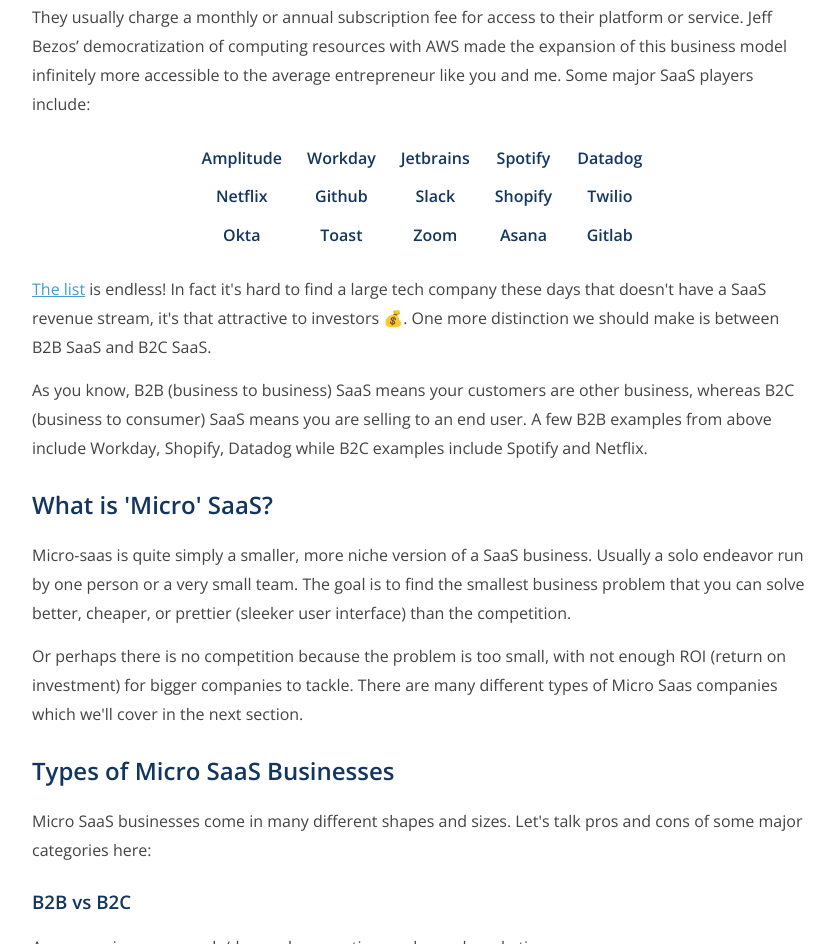
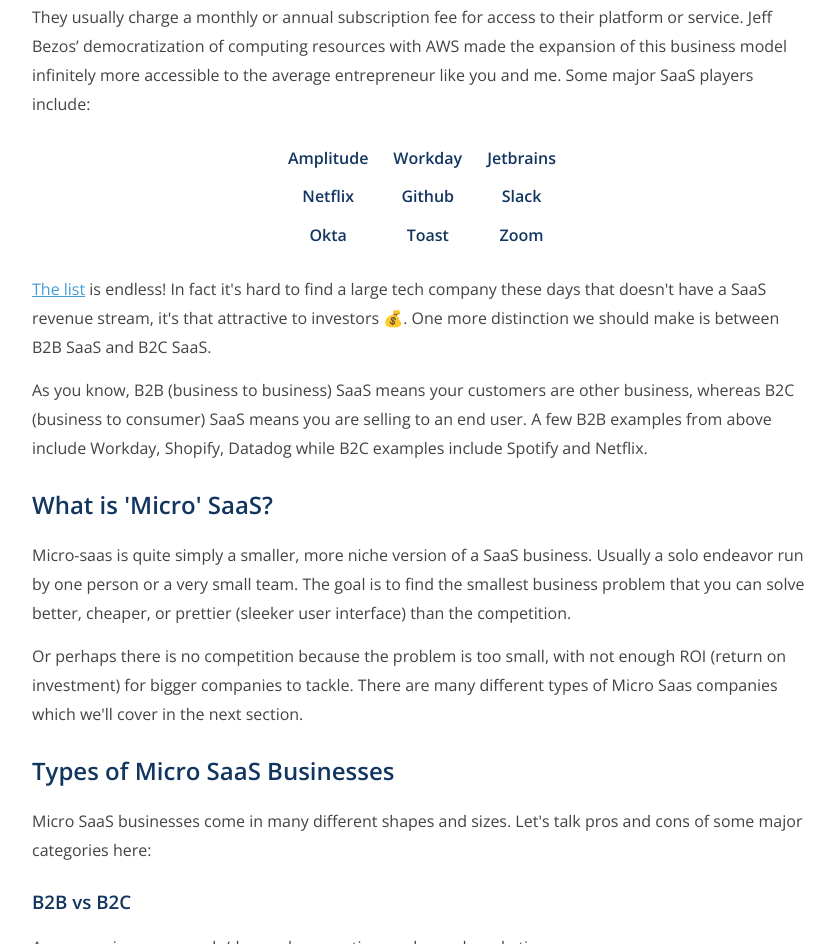
Before and after one commit to harrysonpreston/harryson.github.io, a plain HTML site: page index.html in a window 1280 px wide. Shown: the part 1183-2127 px from the top of the page, without its empty margins (218-1053 px from the left). Drawn offline with nearby package versions, Linux system fonts and the light colour scheme.

Commit message:
Update index.html

```diff
--- a/index.html
+++ b/index.html
@@ -50,22 +50,16 @@
               <td>Amplitude</td>
               <td>Workday</td>
               <td>Jetbrains</td>
-              <td>Spotify</td>
-              <td>Datadog</td>
             </tr>
             <tr>
               <td>Netflix</td>
               <td>Github</td>
               <td>Slack</td>
-              <td>Shopify</td>
-              <td>Twilio</td>
             </tr>
             <tr>
               <td>Okta</td>
               <td>Toast</td>
               <td>Zoom</td>
-              <td>Asana</td>
-              <td>Gitlab</td>
             </tr>
           </tbody>
         </table>
```
